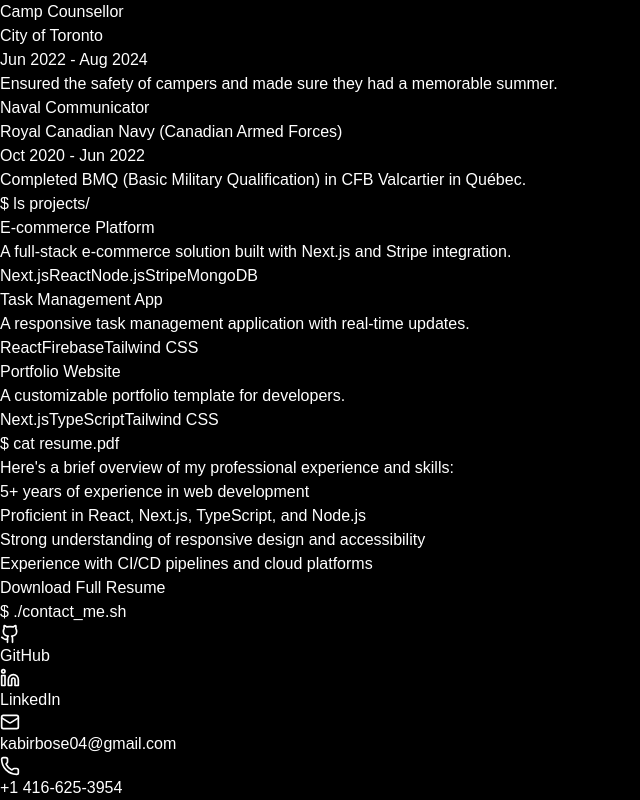
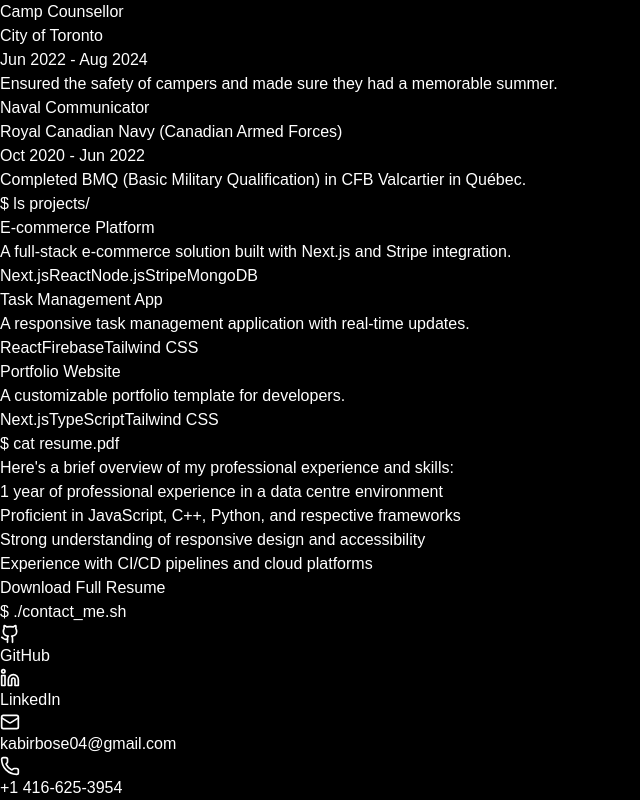
Before and after one commit to KabirBose/Portfolio, a Next.js app: page / in a window 1280 px wide. Shown: the part 576-1376 px from the top of the page, without its empty margins (0-640 px from the left). Built offline with nearby package versions, Linux system fonts and the light colour scheme; a web font is replaced by a local one.

Commit message:
updated resume section

```diff
--- a/src/components/Resume.tsx
+++ b/src/components/Resume.tsx
@@ -1,13 +1,15 @@
 export default function Resume() {
   return (
     <section id="resume" className="mb-12">
-      <h2 className="text-xl md:text-2xl font-bold mb-4">$ cat resume.pdf</h2>
-      <p className="mb-4">
+      <h2 className="text-2xl md:text-4xl mb-4">$ cat resume.pdf</h2>
+      <p className="mb-4 text-xl md:text-2xl">
         Here's a brief overview of my professional experience and skills:
       </p>
-      <ul className="list-disc list-inside mb-4">
-        <li>5+ years of experience in web development</li>
-        <li>Proficient in React, Next.js, TypeScript, and Node.js</li>
+      <ul className="list-disc list-inside mb-4 text-xl md:text-2xl">
+        <li>1 year of professional experience in a data centre environment</li>
+        <li>
+          Proficient in JavaScript, C++, Python, and respective frameworks
+        </li>
         <li>Strong understanding of responsive design and accessibility</li>
         <li>Experience with CI/CD pipelines and cloud platforms</li>
       </ul>
@@ -15,7 +17,7 @@ export default function Resume() {
         href="/path-to-your-resume.pdf"
         target="_blank"
         rel="noopener noreferrer"
-        className="inline-block border border-white p-2 invert-colors"
+        className="inline-block border border-white p-2 invert-colors text-xl md:text-2xl"
       >
         Download Full Resume
       </a>
```
